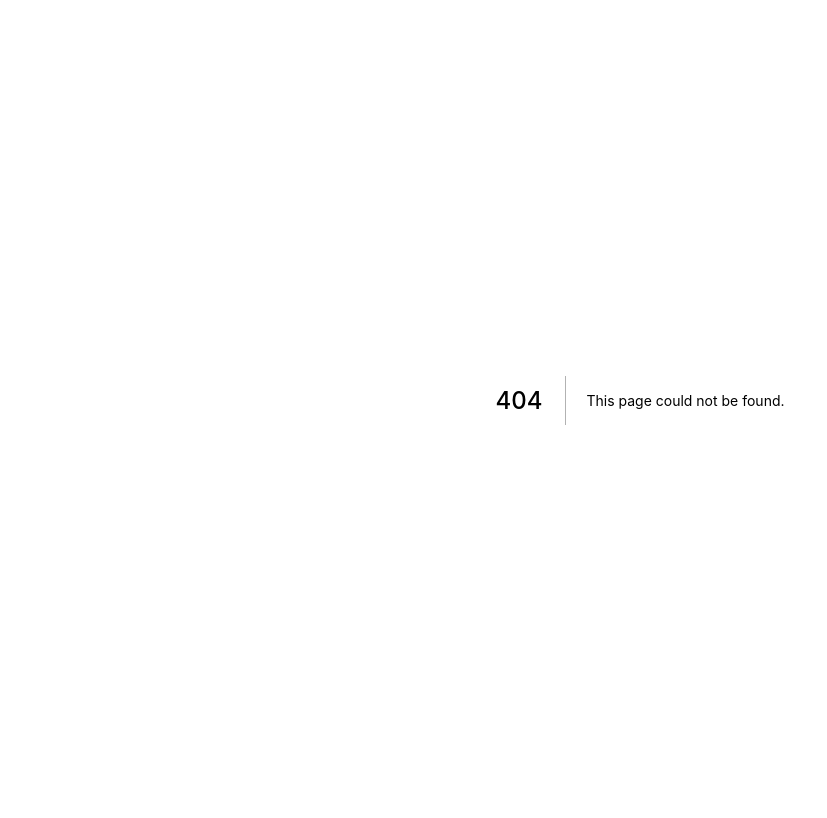
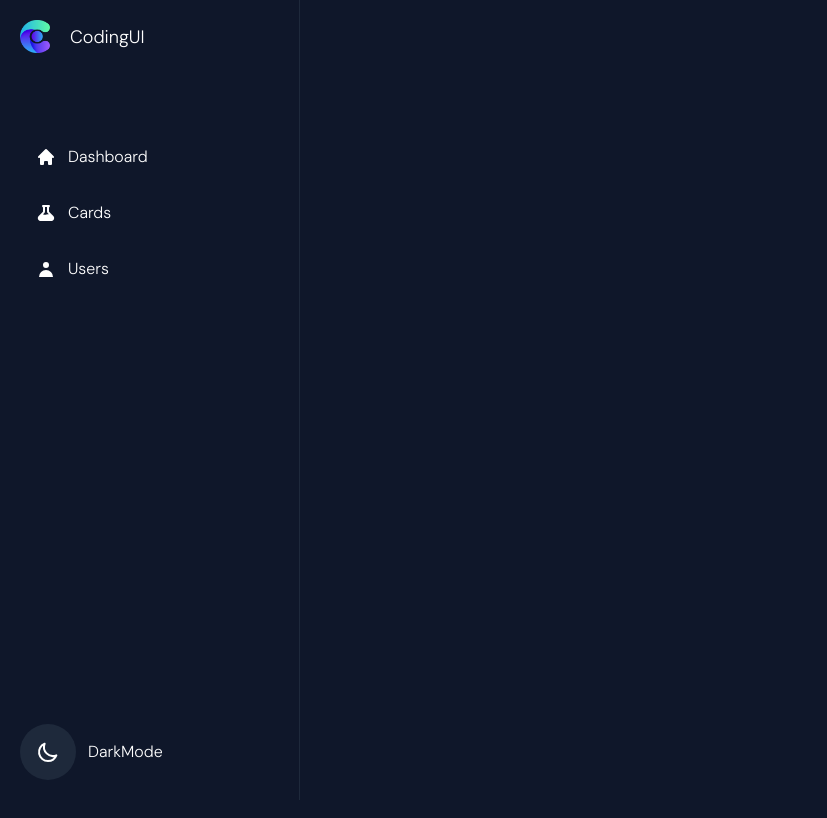
Before and after one commit to evondev/coding-ui, a Next.js app: page /dashboard in a window 1280 px wide. Before the commit this address had no page. Shown: the top 818 px of the page, without its empty margins (0-827 px from the left). Built offline with nearby package versions, Linux system fonts and the light colour scheme.

Commit message:
Add dashboard layout sidebar and toggle darkmode

```diff
--- a/components/Banner.js
+++ b/components/Banner.js
@@ -1,13 +1,18 @@
+import Link from "next/link";
 import React from "react";
 
 const Banner = () => {
   return (
     <div className="py-20">
-      <img
-        src="/logo.png"
-        alt="coding-ui"
-        className="mx-auto max-w-[100px] mb-5"
-      />
+      <Link href="/">
+        <a className="block">
+          <img
+            src="/logo.png"
+            alt="coding-ui"
+            className="mx-auto max-w-[100px] mb-5"
+          />
+        </a>
+      </Link>
       <h1 className="max-w-3xl mx-auto mb-10 text-4xl font-bold leading-relaxed text-center">
         Get your free UI components with just single click 👇
       </h1>
--- /dev/null
+++ b/components/ToggleDarkMode.js
@@ -0,0 +1,58 @@
+import React from "react";
+
+const ToggleDarkMode = (props) => {
+  const { on = true, onClick, ...rest } = props;
+  return (
+    <label className="flex items-center cursor-pointer select-none gap-x-3">
+      <div className="flex items-center justify-center rounded-full cursor-pointer w-14 h-14 bg-slate-800 gap-x-3">
+        <input
+          type="checkbox"
+          checked={on}
+          className="hidden"
+          onChange={() => {}}
+          onClick={onClick}
+        />
+        {on ? (
+          <svg
+            xmlns="http://www.w3.org/2000/svg"
+            className="w-6 h-6"
+            fill="none"
+            viewBox="0 0 24 24"
+            stroke="currentColor"
+          >
+            <path
+              strokeLinecap="round"
+              strokeLinejoin="round"
+              strokeWidth={2}
+              d="M20.354 15.354A9 9 0 018.646 3.646 9.003 9.003 0 0012 21a9.003 9.003 0 008.354-5.646z"
+            />
+          </svg>
+        ) : (
+          <svg
+            xmlns="http://www.w3.org/2000/svg"
+            className="w-6 h-6"
+            fill="none"
+            viewBox="0 0 24 24"
+            stroke="currentColor"
+          >
+            <path
+              strokeLinecap="round"
+              strokeLinejoin="round"
+              strokeWidth={2}
+              d="M12 3v1m0 16v1m9-9h-1M4 12H3m15.364 6.364l-.707-.707M6.343 6.343l-.707-.707m12.728 0l-.707.707M6.343 17.657l-.707.707M16 12a4 4 0 11-8 0 4 4 0 018 0z"
+            />
+          </svg>
+        )}
+      </div>
+      {on ? "DarkMode" : "LightMode"}
+    </label>
+  );
+};
+
+import PropTypes from "prop-types";
+ToggleDarkMode.propTypes = {
+  on: PropTypes.bool.isRequired,
+  onClick: PropTypes.func,
+};
+
+export default ToggleDarkMode;
--- /dev/null
+++ b/components/layout/LayoutDashboard.js
@@ -0,0 +1,15 @@
+import React, { useState } from "react";
+import Sidebar from "./Sidebar";
+
+const LayoutDashboard = ({ children }) => {
+  return (
+    <div className="min-h-screen grid grid-cols-[300px,minmax(0,1fr)]">
+      <Sidebar></Sidebar>
+      <div className="p-10" aria-label="main">
+        {children}
+      </div>
+    </div>
+  );
+};
+
+export default LayoutDashboard;
--- /dev/null
+++ b/components/layout/Sidebar.js
@@ -0,0 +1,42 @@
+import ToggleDarkMode from "components/ToggleDarkMode";
+import { menus } from "constant/global-constant";
+import Link from "next/link";
+import React, { useState } from "react";
+
+const Sidebar = () => {
+  const [isDarkMode, setIsDarkMode] = useState(true);
+
+  return (
+    <div
+      aria-label="sidebar"
+      className="relative p-5 border-r border-slate-800"
+    >
+      <Link href="/">
+        <a className="flex items-center justify-start mb-20 text-lg gap-x-5">
+          <img src="/logo.png" alt="codingui" className="max-w-[30px]" />
+          <span>CodingUI</span>
+        </a>
+      </Link>
+      <ul className="flex flex-col gap-y-2">
+        {menus.map((menu, index) => (
+          <li key={menu.title}>
+            <Link href={menu.link}>
+              <a className="flex items-center px-4 py-3 rounded-lg gap-x-3 hover:bg-blue-500">
+                <span>{menu.icon}</span>
+                <span>{menu.title}</span>
+              </a>
+            </Link>
+          </li>
+        ))}
+      </ul>
+      <div className="absolute bottom-0 flex items-center w-full pb-5 gap-x-2">
+        <ToggleDarkMode
+          on={isDarkMode}
+          onClick={() => setIsDarkMode(!isDarkMode)}
+        ></ToggleDarkMode>
+      </div>
+    </div>
+  );
+};
+
+export default Sidebar;
--- a/constant/global-constant.js
+++ b/constant/global-constant.js
@@ -6,3 +6,55 @@ export const filterItems = [
   "Toggle",
   "Dropdown",
 ];
+export const menus = [
+  {
+    title: "Dashboard",
+    icon: (
+      <svg
+        xmlns="http://www.w3.org/2000/svg"
+        className="w-5 h-5"
+        viewBox="0 0 20 20"
+        fill="currentColor"
+      >
+        <path d="M10.707 2.293a1 1 0 00-1.414 0l-7 7a1 1 0 001.414 1.414L4 10.414V17a1 1 0 001 1h2a1 1 0 001-1v-2a1 1 0 011-1h2a1 1 0 011 1v2a1 1 0 001 1h2a1 1 0 001-1v-6.586l.293.293a1 1 0 001.414-1.414l-7-7z" />
+      </svg>
+    ),
+    link: "/dashboard",
+  },
+  {
+    title: "Cards",
+    icon: (
+      <svg
+        xmlns="http://www.w3.org/2000/svg"
+        className="w-5 h-5"
+        viewBox="0 0 20 20"
+        fill="currentColor"
+      >
+        <path
+          fillRule="evenodd"
+          d="M7 2a1 1 0 00-.707 1.707L7 4.414v3.758a1 1 0 01-.293.707l-4 4C.817 14.769 2.156 18 4.828 18h10.343c2.673 0 4.012-3.231 2.122-5.121l-4-4A1 1 0 0113 8.172V4.414l.707-.707A1 1 0 0013 2H7zm2 6.172V4h2v4.172a3 3 0 00.879 2.12l1.027 1.028a4 4 0 00-2.171.102l-.47.156a4 4 0 01-2.53 0l-.563-.187a1.993 1.993 0 00-.114-.035l1.063-1.063A3 3 0 009 8.172z"
+          clipRule="evenodd"
+        />
+      </svg>
+    ),
+    link: "/manage/cards",
+  },
+  {
+    title: "Users",
+    icon: (
+      <svg
+        xmlns="http://www.w3.org/2000/svg"
+        className="w-5 h-5"
+        viewBox="0 0 20 20"
+        fill="currentColor"
+      >
+        <path
+          fillRule="evenodd"
+          d="M10 9a3 3 0 100-6 3 3 0 000 6zm-7 9a7 7 0 1114 0H3z"
+          clipRule="evenodd"
+        />
+      </svg>
+    ),
+    link: "/manage/users",
+  },
+];
--- a/hooks/useFetchCards.js
+++ b/hooks/useFetchCards.js
@@ -1,4 +1,4 @@
-import { db } from "../firebase/firebase-config";
+import { db } from "components/firebase/firebase-config";
 import { collection, getDocs, onSnapshot } from "firebase/firestore";
 import { useEffect, useState } from "react";
 
--- a/hooks/useInputChange.js
+++ b/hooks/useInputChange.js
@@ -1,7 +1,7 @@
 export default function useInputChange(values, setValues) {
   const onChange = (e) => {
     const { name, value } = e.target;
-    setValues({ ...values, [name]: value });
+    setValues({ ...values, [name]: value.replace(/  +/g, " ") });
   };
   return {
     onChange,
--- a/pages/add-new-card.js
+++ b/pages/add-new-card.js
@@ -3,8 +3,12 @@ import FormGroup from "components/form/FormGroup";
 import Input from "components/input/Input";
 import Label from "components/label/Label";
 import Textarea from "components/textarea/Textarea";
+import { db } from "components/firebase/firebase-config";
+import { addDoc, collection, serverTimestamp } from "firebase/firestore";
 import useInputChange from "hooks/useInputChange";
 import React from "react";
+import { toast } from "react-toastify";
+import Head from "next/head";
 
 const AddNewCardPage = () => {
   const [values, setValues] = React.useState({
@@ -15,15 +19,28 @@ const AddNewCardPage = () => {
   });
   const handleAddNewCard = (e) => {
     e.preventDefault();
-    console.log(values);
+    const colRef = collection(db, "cards");
+    try {
+      addDoc(colRef, {
+        ...values,
+        createdAt: serverTimestamp(),
+      });
+    } catch (err) {
+      toast.error(err.message);
+    }
+    toast.success("Card added successfully");
   };
   const { onChange } = useInputChange(values, setValues);
   return (
     <div>
+      <Head>
+        <title>CodingUI - Add new Card UI</title>
+      </Head>
       <Banner></Banner>
       <form
         className="max-w-3xl p-10 mx-auto bg-slate-800"
         onSubmit={handleAddNewCard}
+        autoComplete="off"
       >
         <div className="flex items-center gap-x-5">
           <FormGroup>
@@ -37,15 +54,20 @@ const AddNewCardPage = () => {
           </FormGroup>
           <FormGroup>
             <Label>Filter</Label>
-            <Input type="text" name="filter" placeholder="Enter the filter" />
+            <Input
+              type="text"
+              name="filter"
+              placeholder="Enter the filter"
+              onChange={onChange}
+            />
           </FormGroup>
         </div>
         <FormGroup>
           <Label>HTML</Label>
-
           <Textarea
             name="htmlCode"
             placeholder="Enter your HTML code here..."
+            onChange={onChange}
           ></Textarea>
         </FormGroup>
         <FormGroup>
@@ -53,6 +75,7 @@ const AddNewCardPage = () => {
           <Textarea
             name="cssCode"
             placeholder="Enter your CSS code here..."
+            onChange={onChange}
           ></Textarea>
         </FormGroup>
         <div className="mt-10 text-center">
--- /dev/null
+++ b/pages/dashboard.js
@@ -0,0 +1,8 @@
+import LayoutDashboard from "components/layout/LayoutDashboard";
+import React from "react";
+
+const Dashboard = () => {
+  return <LayoutDashboard></LayoutDashboard>;
+};
+
+export default Dashboard;
```
Also changed, not shown: components/firebase/firebase-config.js (renamed from firebase/firebase-config.js).
